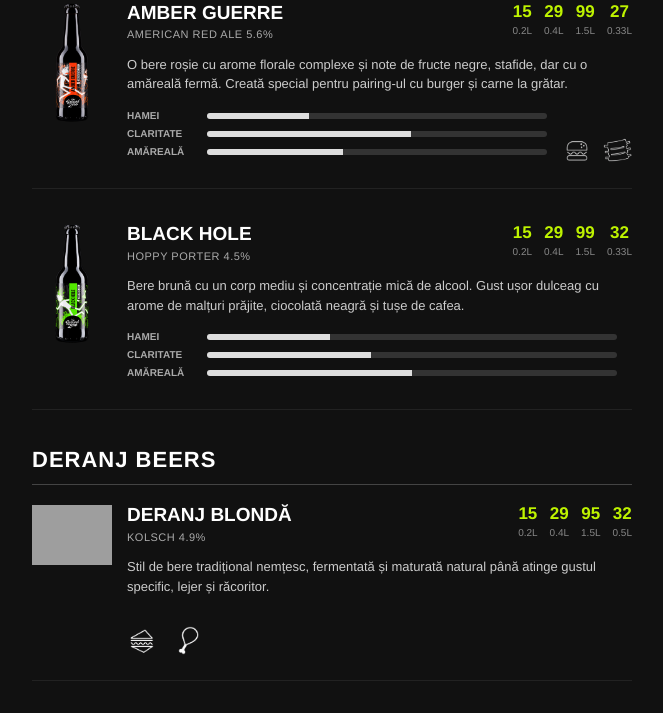
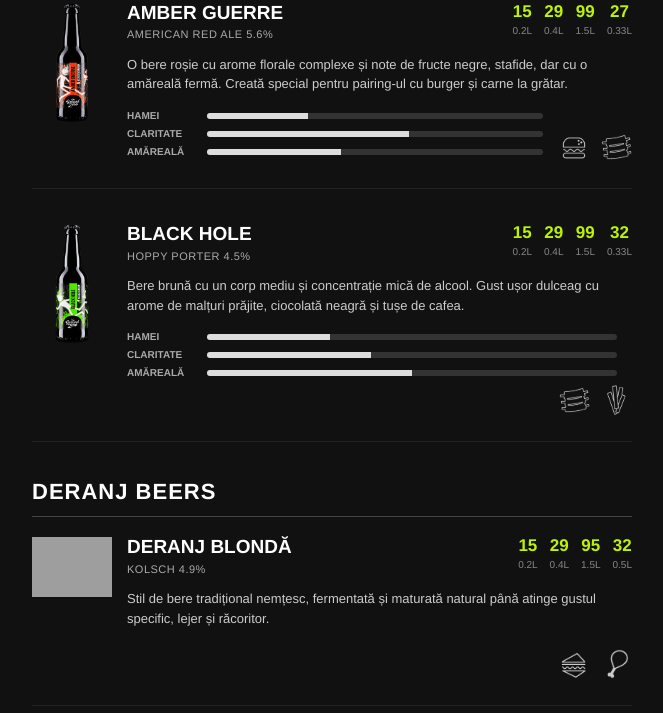
Before and after one commit to rarescojocaru504/ground_zero_menu, a plain HTML site: page index.html in a window 1280 px wide. Shown: the part 1291-2004 px from the top of the page, without its empty margins (308-971 px from the left). Drawn offline with Linux system fonts and the light colour scheme; grey boxes are pictures that could not be loaded.

Commit message:
black hole banners

```diff
--- a/index.html
+++ b/index.html
@@ -99,6 +99,17 @@
             opacity: 1;
             max-width: 90%;
         }
+
+        /* FOOD PAIRING ICONS */
+        .food-pairing { display: flex; gap: 10px; align-items: center; justify-content: flex-end; }
+        .deranj-pairing { margin-top: 5px; display: flex; justify-content: flex-end; gap: 10px; }
+        .food-pairing img, .deranj-pairing img {
+            width: 32px !important;
+            height: 32px !important;
+            object-fit: contain;
+            opacity: 0.8;
+        }
+
         .service-banner.hidden-on-scroll {
             opacity: 0;
             transform: translate(-50%, 20px);
@@ -319,6 +330,10 @@
                         <div class="stat-row"><span data-i18n="stat_bitterness">AMĂREALĂ</span><div class="stat-bar"><div style="width: 50%"></div></div></div>
                     </div>
                 </div>
+                <div class="food-pairing">
+                        <img src="assets/food/meat.png" alt="Meat">
+                        <img src="assets/food/fries.png" alt="Fries">
+                    </div>
             </div>
         </div>
 
```
